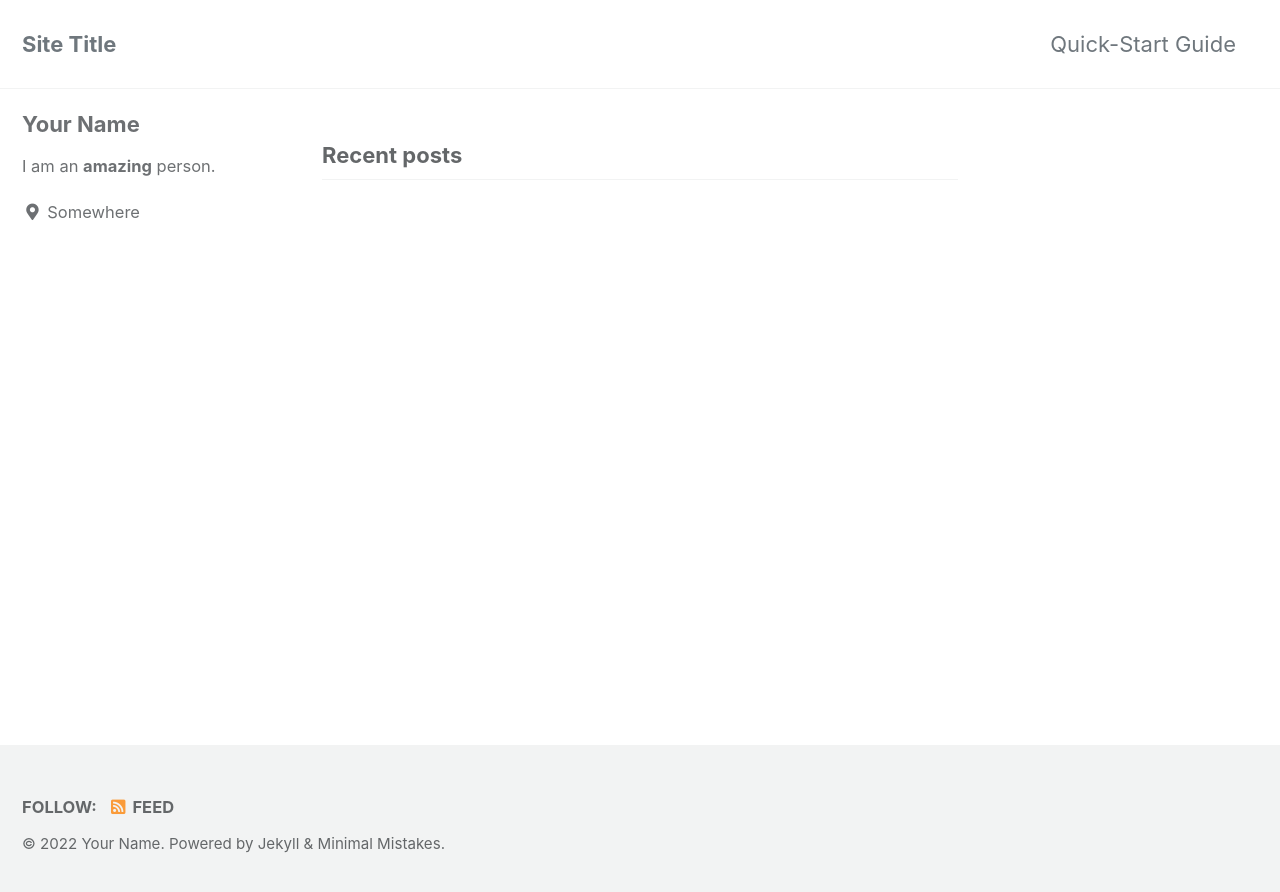
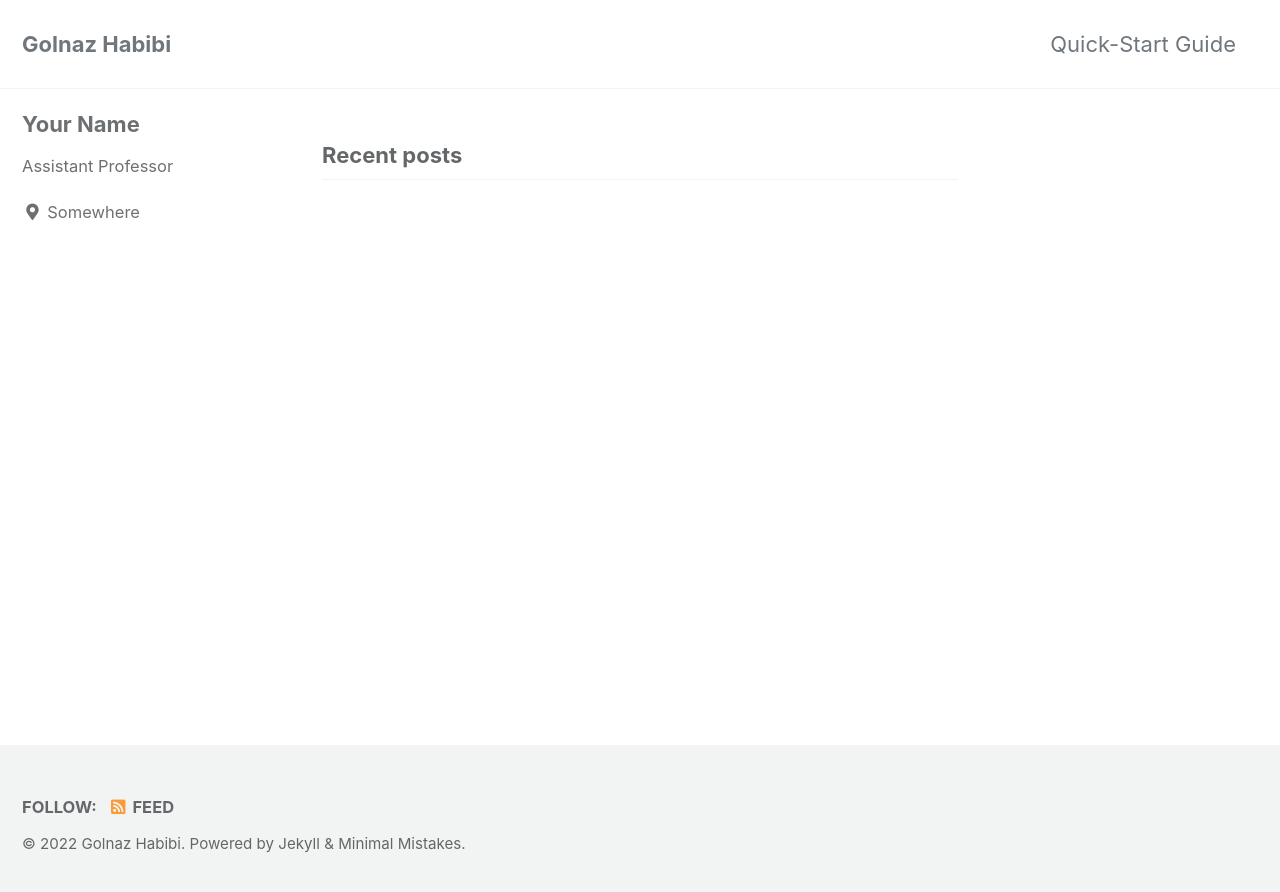
Before and after one commit to golnazhabibi3/my_old_website, a Jekyll site: the page built from index.html, in a window 1280 px wide. Shown: the top 892 px of the page. Built offline with Jekyll 4.4.1, drawn with Linux system fonts in a browser that asks for light colours; cached includes are drawn as plain includes; the list of posts is cut into pages by our own code.

Commit message:
Update _config.yml

```diff
--- a/_config.yml
+++ b/_config.yml
@@ -16,11 +16,11 @@ minimal_mistakes_skin    : "default" # "air", "aqua", "contrast", "dark", "dirt"
 
 # Site Settings
 locale                   : "en-US"
-title                    : "Site Title"
+title                    : "Golnaz Habibi"
 title_separator          : "-"
 subtitle                 : # site tagline that appears below site title in masthead
-name                     : "Your Name"
-description              : "An amazing website."
+name                     : "Golnaz Habibi"
+description              : "Welcome to my homepage."
 url                      : # the base hostname & protocol for your site e.g. "https://mmistakes.github.io"
 baseurl                  : # the subpath of your site, e.g. "/blog"
 repository               : # GitHub username/repo-name e.g. "mmistakes/minimal-mistakes"
@@ -106,7 +106,7 @@ analytics:
 author:
   name             : "Your Name"
   avatar           : # path of avatar image, e.g. "/assets/images/bio-photo.jpg"
-  bio              : "I am an **amazing** person."
+  bio              : "Assistant Professor"
   location         : "Somewhere"
   email            :
   links:
```
